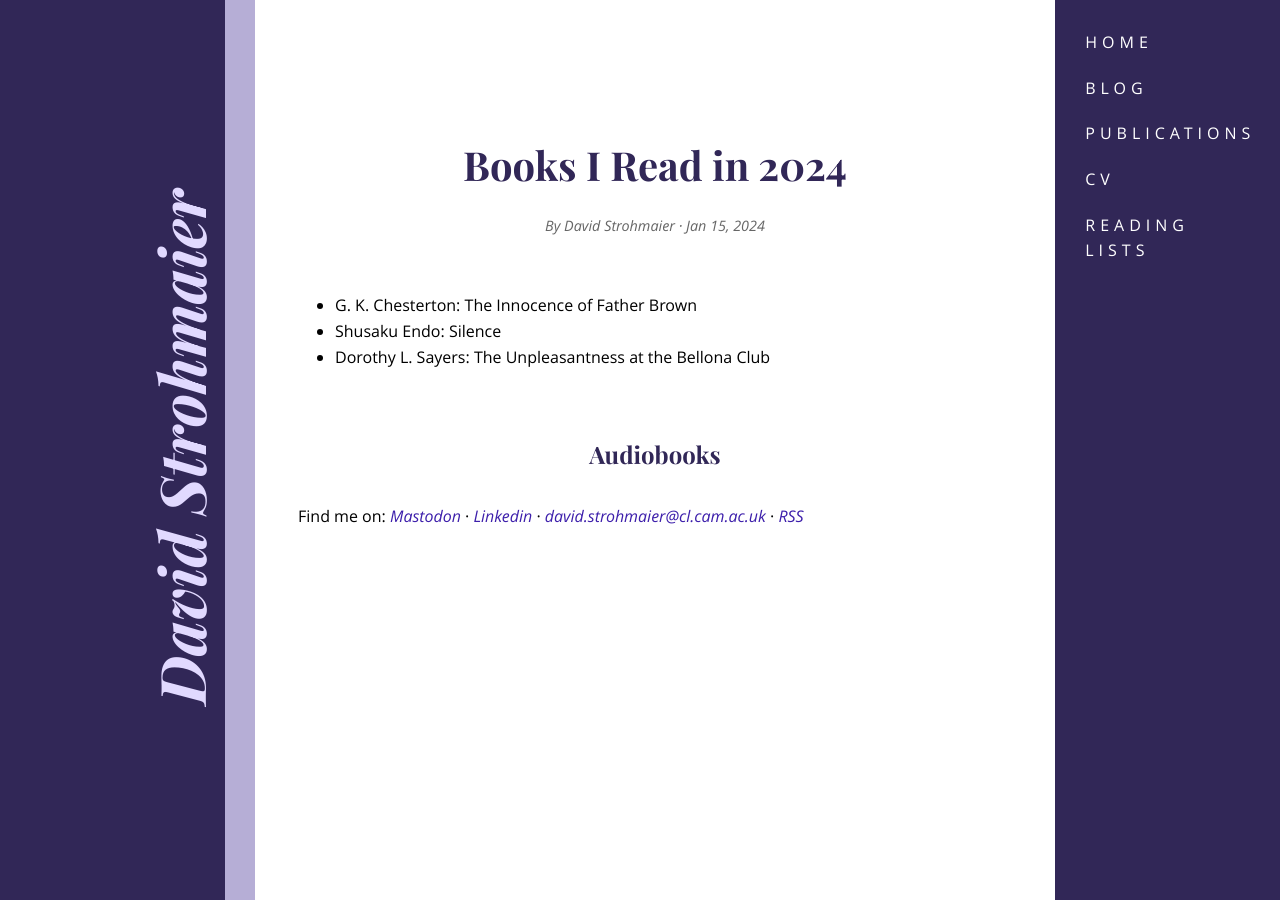
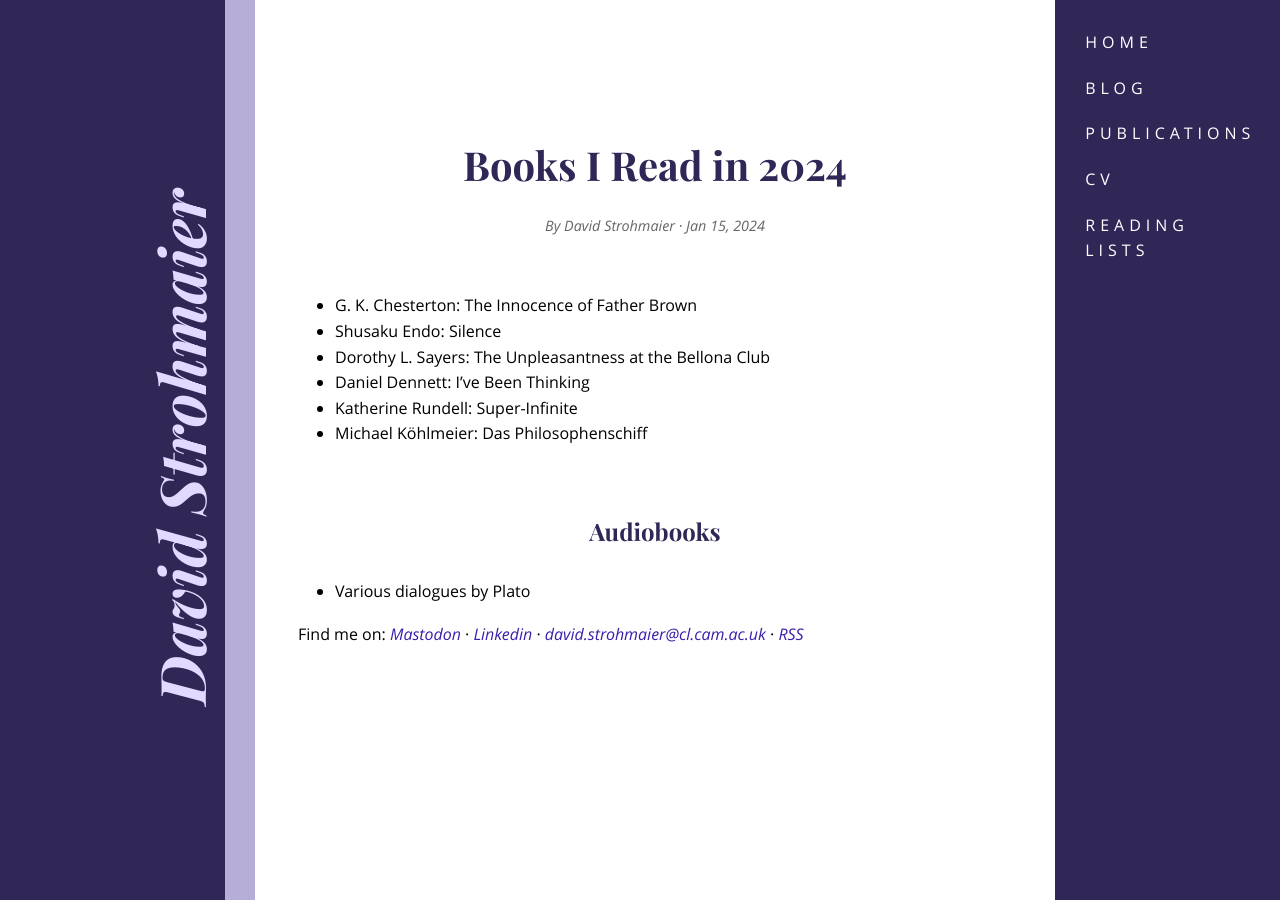
Before and after one commit to dstrohmaier/dstrohmaier.github.io, a Jekyll site: the page built from lists/_posts/2024-01-25-Books-2024.md, in a window 1280 px wide. Built offline with Jekyll 4.4.1, drawn with Linux system fonts in a browser that asks for light colours.

Commit message:
added post on Dennett and updated book list

```diff
--- a/lists/_posts/2024-01-25-Books-2024.md
+++ b/lists/_posts/2024-01-25-Books-2024.md
@@ -9,5 +9,9 @@ categories: lists
 * G. K. Chesterton: The Innocence of Father Brown
 * Shusaku Endo: Silence
 * Dorothy L. Sayers: The Unpleasantness at the Bellona Club
+* Daniel Dennett: I've Been Thinking
+* Katherine Rundell: Super-Infinite
+* Michael Köhlmeier: Das Philosophenschiff
 
 ## Audiobooks
+* Various dialogues by Plato
```
Also changed, not shown: posts/_posts/2024-04-20-Daniel-Dennett.md (added, +29 -0 lines), assets/images/magic-lantern.png (added).
